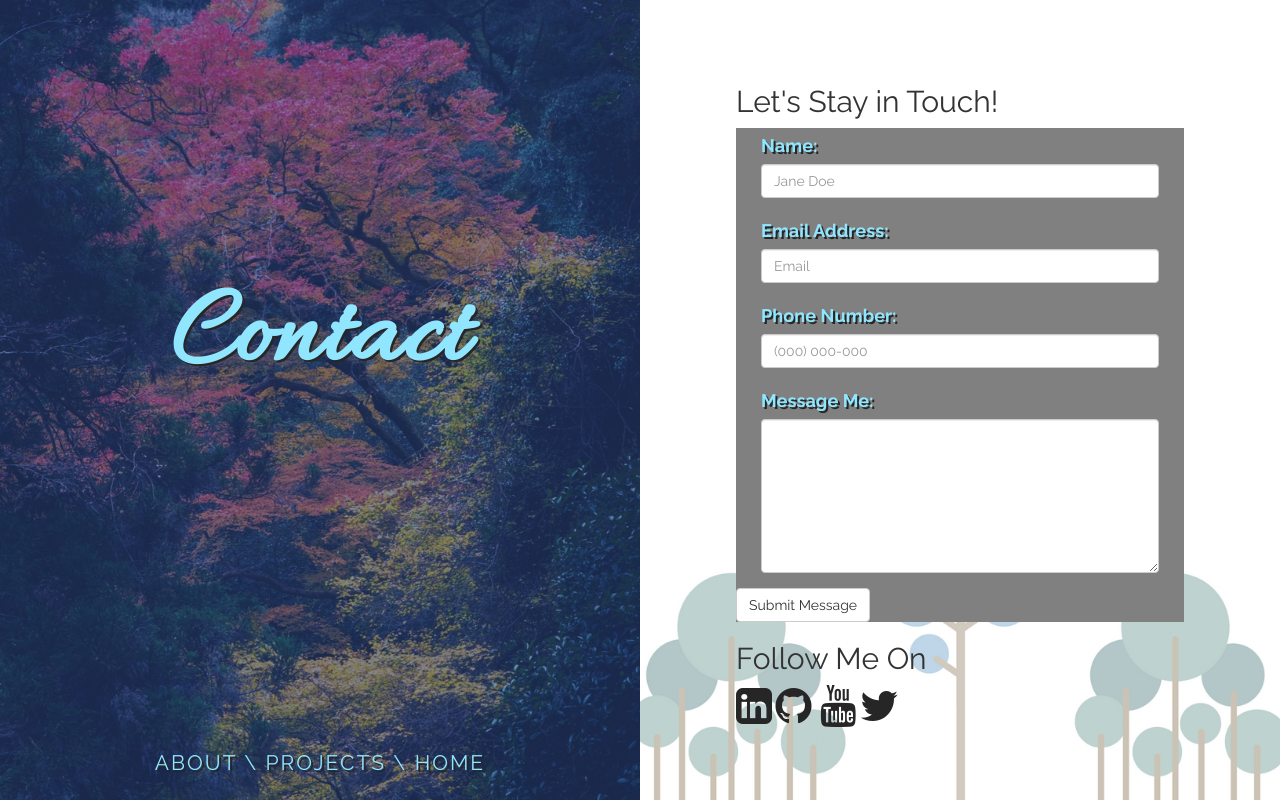
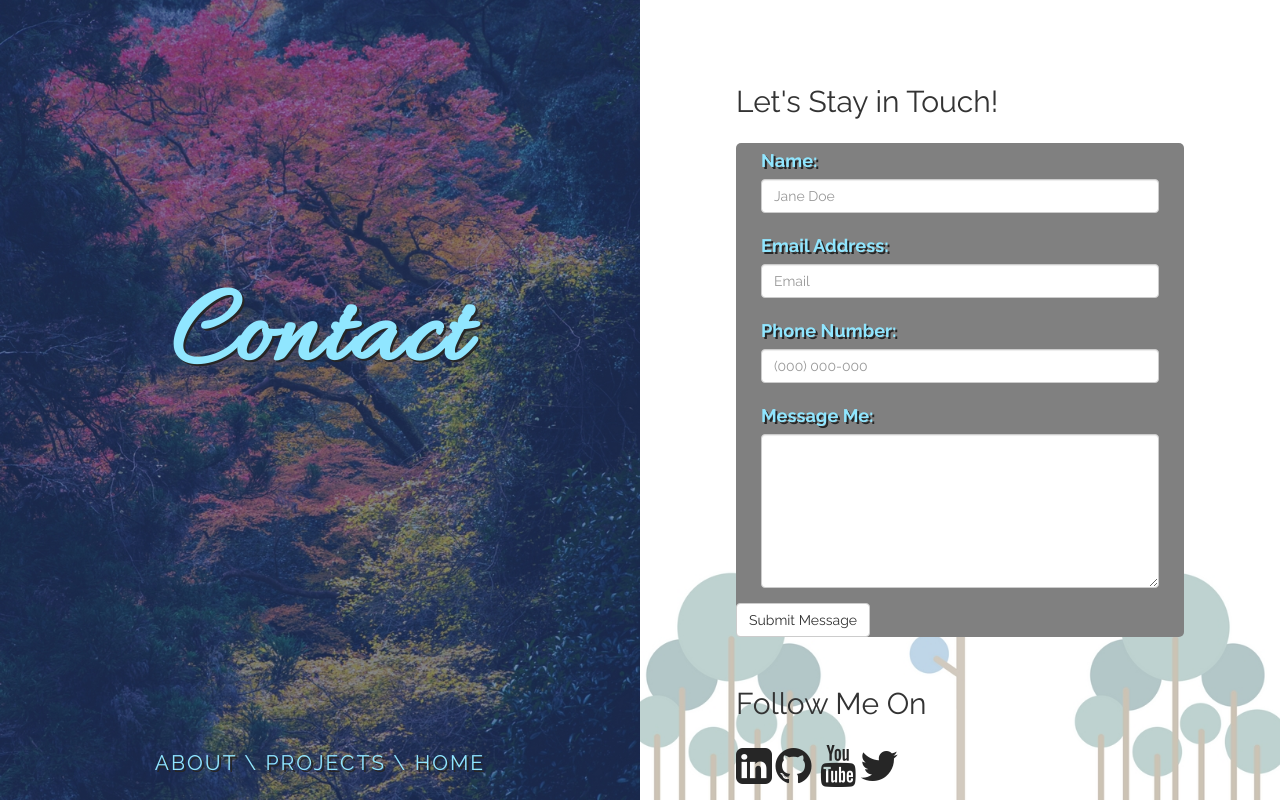
Before and after one commit to MaeganW/Portfolio, a plain HTML site: page contact.html in a window 1280 px wide. Drawn offline with nearby package versions, Linux system fonts and the light colour scheme.

Commit message:
further edits to css of contact form

```diff
--- a/contact.html
+++ b/contact.html
@@ -27,7 +27,7 @@
 
     <div class="float-right" id="contact-right">
         <article class="text-container">
-            <h2>Let's Stay in Touch!</h2>
+            <h2 class="contact-headers">Let's Stay in Touch!</h2>
 
             <div id="form-container">
                 <form action="https://formspree.io/mdw.webcreations@gmail.com" method="POST">
@@ -51,7 +51,7 @@
                 </form>
             </div>
 
-            <h2>Follow Me On</h2>
+            <h2 id="follow-me" class="contact-headers">Follow Me On</h2>
             <a class="contact-icon" href="https://www.linkedin.com/in/maegan-womble-292386138/" target="_blank"><i class="fa fa-linkedin-square fa-3x" aria-hidden="true"></i></a>
             <a class="contact-icon" href="https://github.com/MaeganW" target="_blank"><i class="fa fa-github fa-3x" aria-hidden="true"></i></a>
             <a class="contact-icon" href="https://www.youtube.com/channel/UCHtYv2eXd-2ML8QrAw6jS9w" target="_blank"><i class="fa fa-youtube fa-3x" aria-hidden="true"></i></a>
--- a/style.css
+++ b/style.css
@@ -236,6 +236,10 @@ i.fa.fa-github, i.fa.fa-eye {
 
 /*Contact Page Only*/
 
+.contact-headers {
+    padding-bottom: 15px;
+}
+
 .contact-icon {
     text-decoration: none;
     color: #262626;
@@ -251,7 +255,11 @@ i.fa.fa-github, i.fa.fa-eye {
 
 #form-container {
     background-color: gray;
+    border-radius: 5px;
+}
 
+#follow-me {
+    padding-top: 30px;
 }
 
 #contact-left {
```
